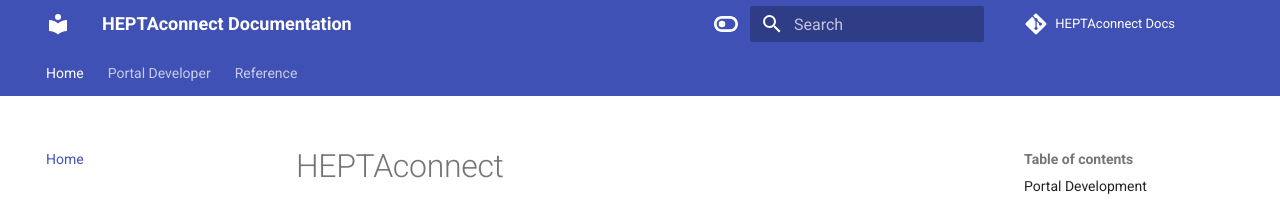
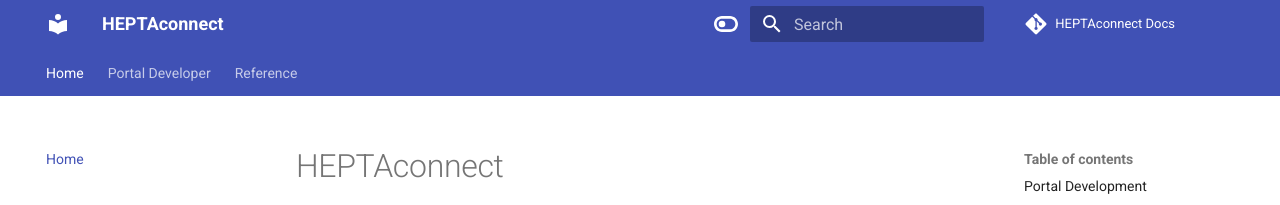
Before and after one commit to HEPTACOM/heptaconnect-docs, an MkDocs documentation site: the page built from docs/index.md, in a window 1280 px wide. Shown: the top 205 px of the page. Built offline with MkDocs 1.6.1 and Material for MkDocs 9.7.7, drawn with Linux system fonts in a browser that asks for light colours; comment, search, counter and statistics services are not loaded.

Commit message:
Minimize title

```diff
--- a/mkdocs.yml
+++ b/mkdocs.yml
@@ -1,4 +1,4 @@
-site_name: HEPTAconnect Documentation
+site_name: HEPTAconnect
 
 repo_url: https://github.com/HEPTACOM/heptaconnect-docs
 repo_name: HEPTAconnect Docs
```
